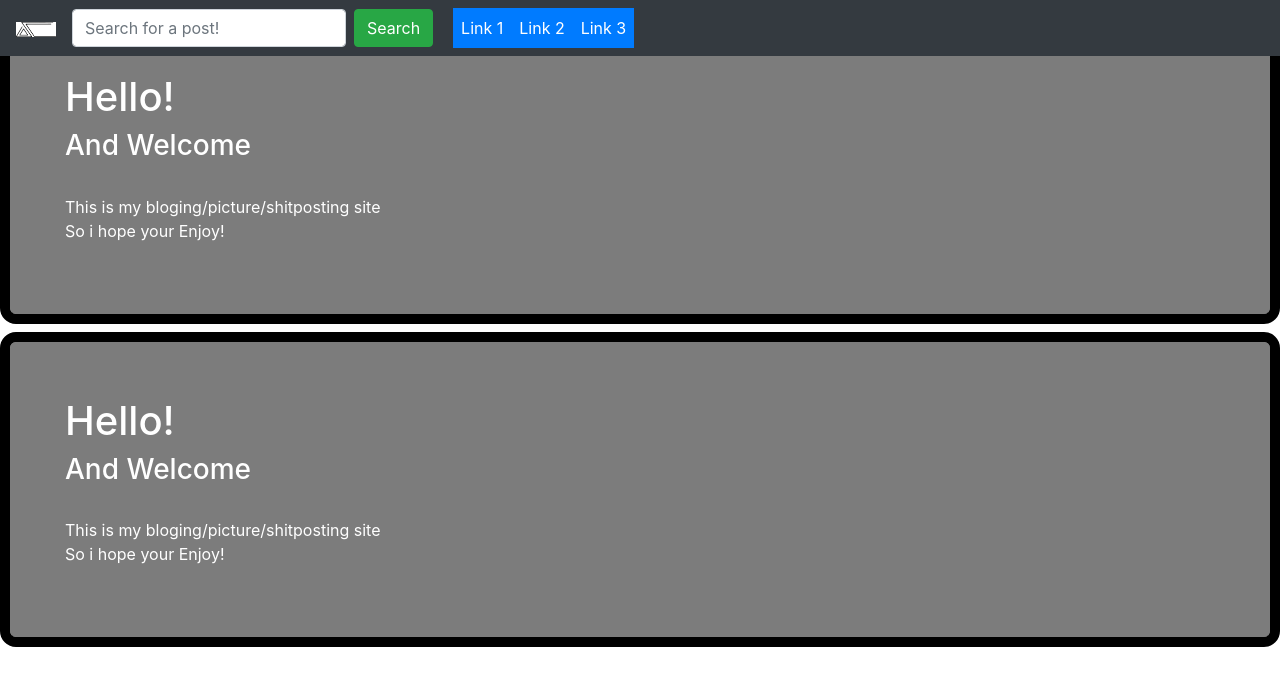
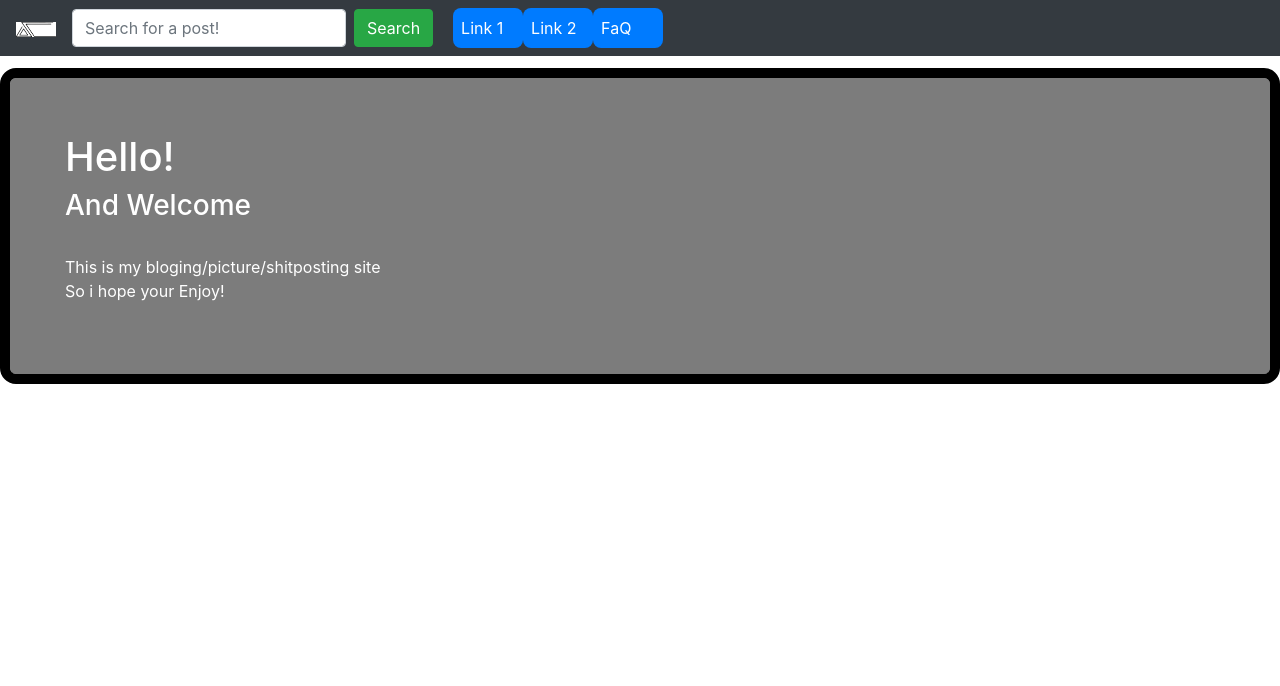
Before and after one commit to OggeTheGamer/myFlow.se, a PHP site: page / in a window 1280 px wide. Shown: the top 686 px of the page. Run offline with PHP 8.4, Linux system fonts and the light colour scheme.

Commit message:
Spacing an background on webbsite

```diff
--- a/css/main.css
+++ b/css/main.css
@@ -1,5 +1,6 @@
 div.content {
    padding: 55px;
+   margin: 50px 0 20px 0;
    border-radius: 16px;
    border: 10px solid black;
    background-clip: padding-box;
@@ -14,8 +15,16 @@ html {
 
 body {
   background-color: unset !important;
+  padding-top: 60px;
 }
 
 h1 h2 h3 h4 h5 h6 p .content {
   color: #fff !important;
 }
+
+.button-css {
+  overflow: hidden;
+  border: 0px solid #f00;
+  border-radius: 0.5rem;
+  width: 70px;
+}
--- a/index.html
+++ b/index.html
@@ -1,9 +1,11 @@
 <!DOCTYPE html>
 <html>
   <head>
+    <title>myFlow</title>
     <meta charset="utf-8">
     <meta name="viewport" content="width=device-width, initial-scale=1">
     <script src="scripts/main.js"></script>
+    <scirpt src="https://ajax.googleapis.com/ajax/libs/jquery/3.3.1/jquery.min.js"></script>
     <script src="scripts/bootstrap.bundle.js"></script>
     <source src="src-image"></source>
     <link rel="stylesheet" href="css/main.css"></link>
@@ -20,13 +22,19 @@
       </form>
       <ul class="navbar-nav">
         <li class="nav-item">
-          <a type="button" class="nav-link navbar-button btn-primary" href="#">Link 1</a>
+          <div class="button-css">
+            <a type="button" class="nav-link navbar-button btn-primary" href="#">Link 1</a>
+          </div>
         </li>
         <li class="nav-item">
-          <a type="button" class="nav-link navbar-button btn-primary" href="#">Link 2</a>
+          <div class="button-css">
+            <a type="button" class="nav-link navbar-button btn-primary" href="#">Link 2</a>
+          </div>
         </li>
         <li class="nav-item">
-          <a type="button" class="nav-link navbar-button btn-primary" href="#">Link 3</a>
+          <div class="button-css">
+            <a type="button" class="nav-link navbar-button btn-primary"  data-toggle="modal" data-target="#myModal" href="#myModal" >FaQ</a>
+          </div>
         </li>
       </ul>
     </nav>
@@ -36,11 +44,25 @@
       <br>
       <p>This is my bloging/picture/shitposting site<br>So i hope your Enjoy!</p>
     </div>
-    <div id="se" class="container-fluid mt-2 col-md-12 bg-dark content">
-      <h1 class="content">Hello!</h1>
-      <h3 class="content">And Welcome</h3>
-      <br>
-      <p class="content">This is my bloging/picture/shitposting site<br>So i hope your Enjoy!</p>
+        <!-- Modal -->
+    <div id="myModal" class="modal-dialog modal fade" role="dialog">
+      <div class="modal-dialog">
+
+        <!-- Modal content-->
+        <div class="modal-content">
+          <div class="modal-header">
+            <button type="button" class="close" data-dismiss="modal">&times;</button>
+            <h4 class="modal-title">Hi!</h4>
+          </div>
+          <div class="modal-body">
+            <p>Why did you open me?<br><br>WHY!?!?</p>
+          </div>
+          <div class="modal-footer">
+            <button type="button" class="btn btn-default" data-dismiss="modal">Close</button>
+          </div>
+        </div>
+
+      </div>
     </div>
   </body>
   <footer>
```
